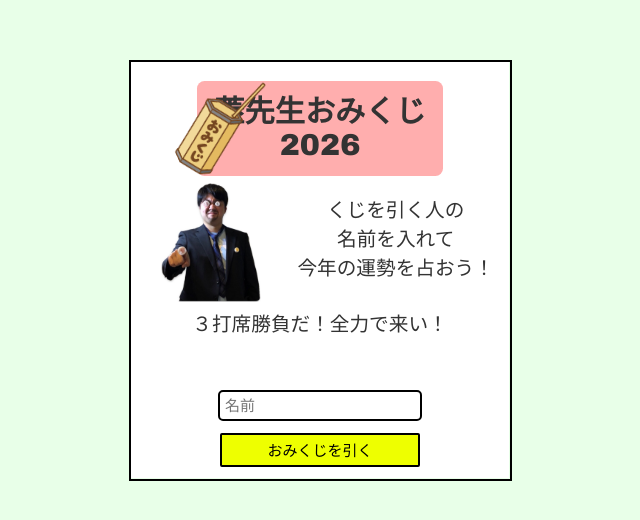
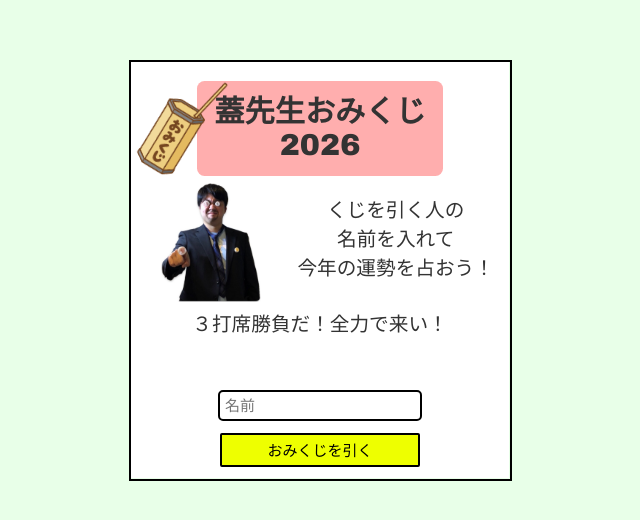
Before and after one commit to SOkiEEle/2026-01-01_omikuji, a plain HTML site: page index.html in a window 1280 px wide. Shown: the part 130-650 px from the top of the page, without its empty margins (320-960 px from the left). Drawn offline with Linux system fonts and the light colour scheme; a web font is replaced by a local one.

Commit message:
Adjust position of rotate_kuji element

```diff
--- a/index.html
+++ b/index.html
@@ -104,7 +104,7 @@
         .rotate_kuji {
             rotate: -5deg;
             position: absolute;
-            top: 0.4cm; left: 1.0cm;
+            top: 0.4cm; left: 0cm;
             z-index: 100;
         }
         .hutasensei {
```
